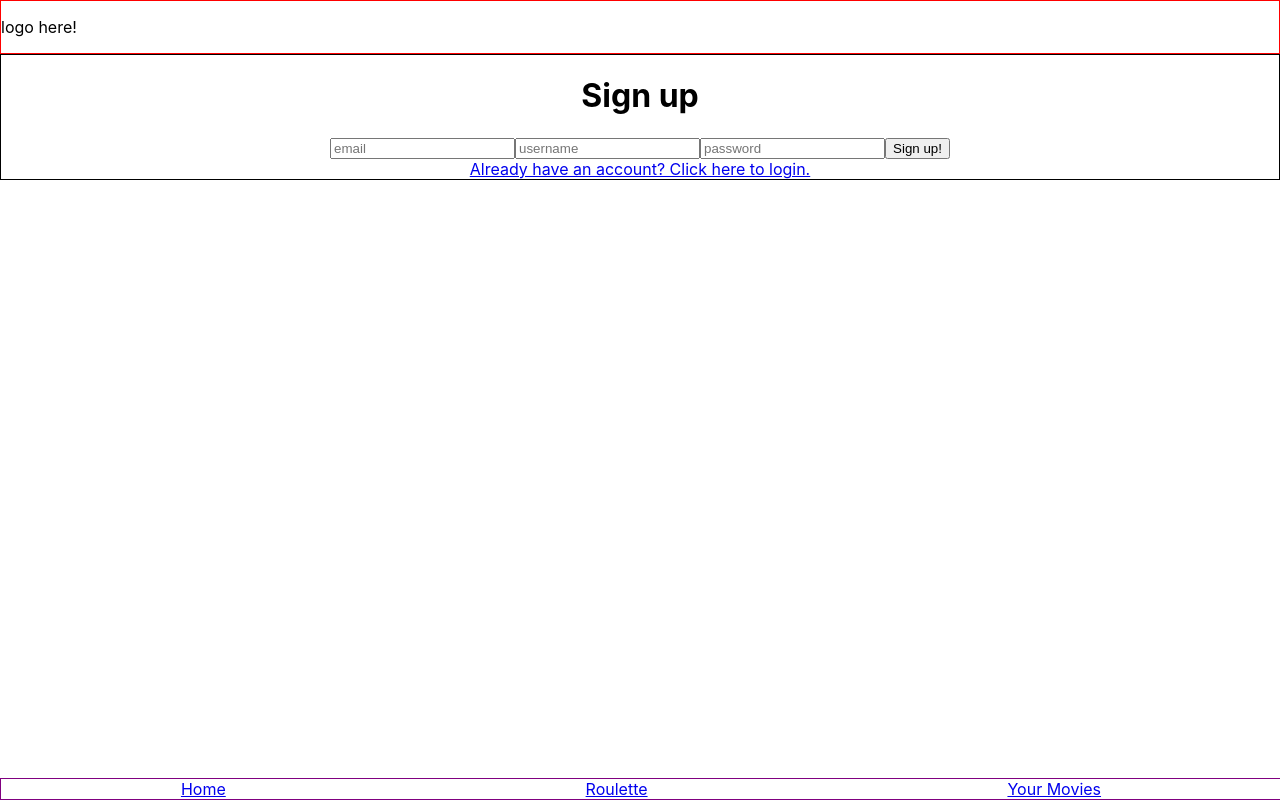
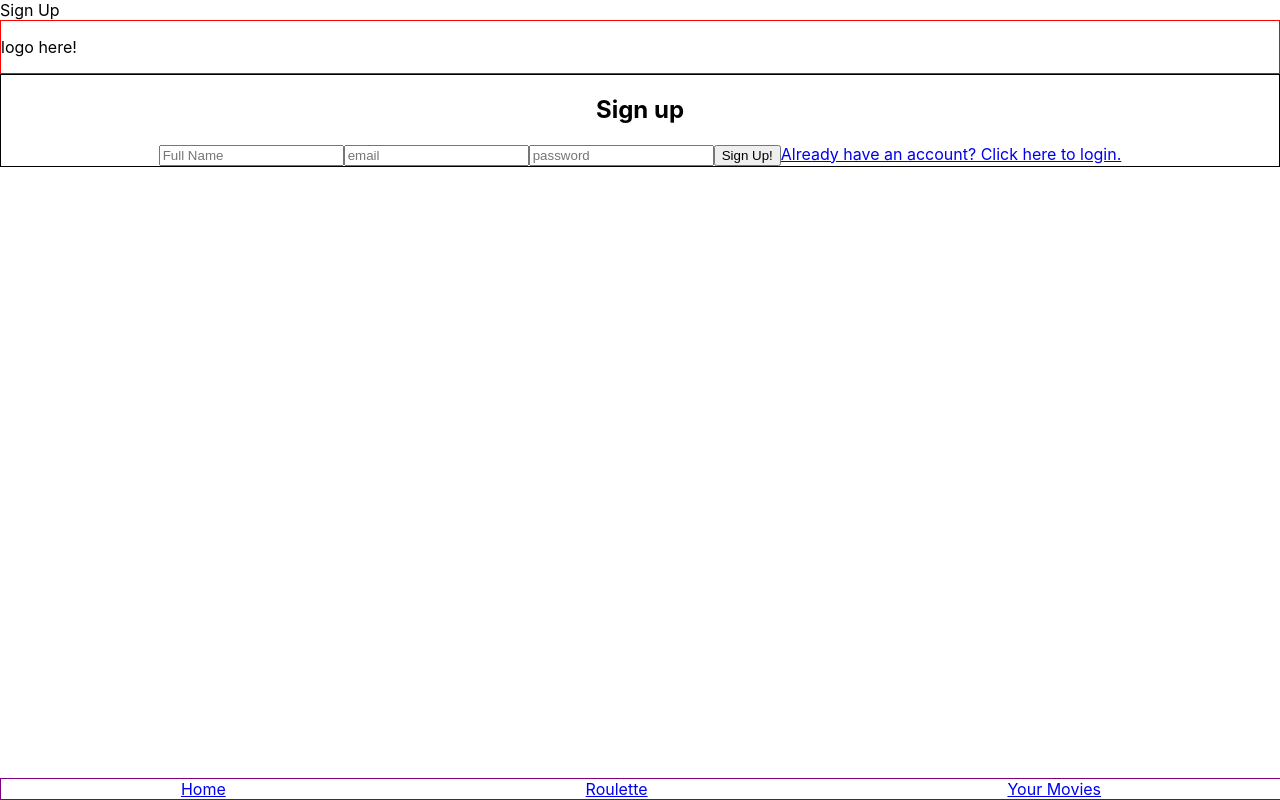
Before and after one commit to Farahgus10/Movie-Roulette-client, a React (Create React App) app: page /signup in a window 1280 px wide. Built offline with nearby package versions, Linux system fonts and the light colour scheme; no server answers.

Commit message:
added registration route and submission

```diff
--- a/src/App.js
+++ b/src/App.js
@@ -1,6 +1,6 @@
 import React, {Component} from 'react';
 import { Route, withRouter } from 'react-router-dom';
-import SignUpPage from './Components/Signup-Component/signupForm';
+import RegistrationRoute from './Routes/RegistrationRoute/registration'
 import LoginForm from './Components/Login-Component/loginForm'
 import MoviePreference from './Components/MovieQuiz-Component/moviePreference'
 import MovieRoulette from './Components/MovieRoulette-Component/movieRoulette'
@@ -34,7 +34,7 @@ class App extends React.Component {
       <main className='App'>
         {/* <LoginForm/> */}
           <Route exact path='/' component={LoginForm} />
-          <Route path='/signup' component={SignUpPage} />
+          <Route path='/signup' component={RegistrationRoute} />
           <Route path='/genre-select' component={MoviePreference} />
 
           <Route exact path="/movie-roulette" render={() => (
--- a/src/Components/Signup-Component/signupForm.js
+++ b/src/Components/Signup-Component/signupForm.js
@@ -1,26 +1,59 @@
 import React from 'react';
 import { Link } from 'react-router-dom';
 import Logo from '../Login-Component/logo';
+import AuthApiService from '../../Services/Auth-api-service'
 // import '../Components/FooterComponent/Login-Component/loginComponent.css'
 
-function signupForm() {
-    return(
-        <div className="signup_page">
-            <Logo/>
-            <div className="signup_form">
-                <h1>Sign up</h1>
-                <form id="signup-form">
-                <input type="text" name="email" id="email-field" placeholder="email"/>
-                <input type="text" name="username" id="username-field" placeholder="username"/>
-                <input type="text" name="password" id="password-field" placeholder="password"/>
-                <button type="submit" value="signup" id="signup-submit">Sign up!</button>
-            </form>
+class signupForm extends React.Component {
+    state = {
+      error: null
+    }
 
-        <Link to="/">Already have an account? Click here to login.</Link>
-            </div>
+  handleSubmit = e => {
+    e.preventDefault();
+    const { full_name, email, password } = e.target
+
+    AuthApiService.postUser({
+      full_name: full_name.value,
+      email: email.value,
+      password: password.value,
+    })
+      .then(user => {
+        full_name.value = ''
+        email.value = ''
+        password.value = ''
+        this.props.registrationSuccess();
+      })
+      .catch(res => {
+        this.setState({
+          error: res.error
+        })
+      })
+  }
+
+  render() {
+    return (
+      <div className="signup_page">
+        <Logo />
+        <div className="signup_form">
+          <h1>Sign up</h1>
+          <form onSubmit={this.handleSubmit} className="registration-form">
+              <input type="text" name="full_name" id="full_name" placeholder="Full Name" />
+              <input type="text" name="email" id="email" placeholder="email" />
+              <input type="text" name="password" id="password" placeholder="password" />
+              {/* <button type="submit" value="signup" id="signup-submit">Sign up!</button> */}
+              <button type='submit' className="sign-up-button btn">Sign Up!</button>
+
+              <Link to="/">Already have an account? Click here to login.</Link>
+          </form>
+
 
         </div>
+
+      </div>
     )
+  }
+
 }
 
 export default signupForm;
--- /dev/null
+++ b/src/Routes/RegistrationRoute/registration.js
@@ -0,0 +1,26 @@
+import React from 'react'
+import RegistrationForm from '../../Components/Signup-Component/signupForm'
+
+export default class RegistrationRoute extends React.Component {
+    static defaultProps = {
+        history: {
+            push: () => {},
+        }
+    }
+
+    handleRegistrationSuccess = () => {
+        const { history } = this.props
+        history.push('/')
+    }
+
+    render() {
+        return(
+            <section>
+                <div className="registration_header">Sign Up</div>
+                <div>
+                    <RegistrationForm  registrationSuccess={this.handleRegistrationSuccess}/>
+                </div>
+            </section>
+        )
+    }
+}
--- a/src/Services/Auth-api-service.js
+++ b/src/Services/Auth-api-service.js
@@ -14,6 +14,20 @@ const AuthApiService = {
                     : res.json()
                     )
     },
+    postUser(user) {
+        return fetch(`http://localhost:8000/auth/users`, {
+            method: 'POST',
+            headers: {
+                'content-type' : 'application/json',
+            },
+            body: JSON.stringify(user),
+        })
+        .then(res =>
+            (!res.ok)
+                ? res.json().then(e => Promise.reject(e))
+                : res.json()
+                )
+    },
 }
 
 export default AuthApiService
```
Also changed, not shown: src/Routes/LoginRoute/loginRoute.js (added), 1 other file (tests, documents, lock files or other folders).
